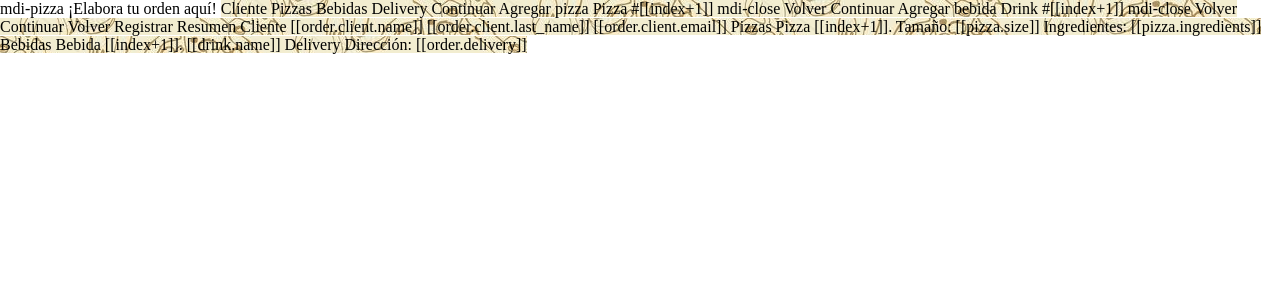
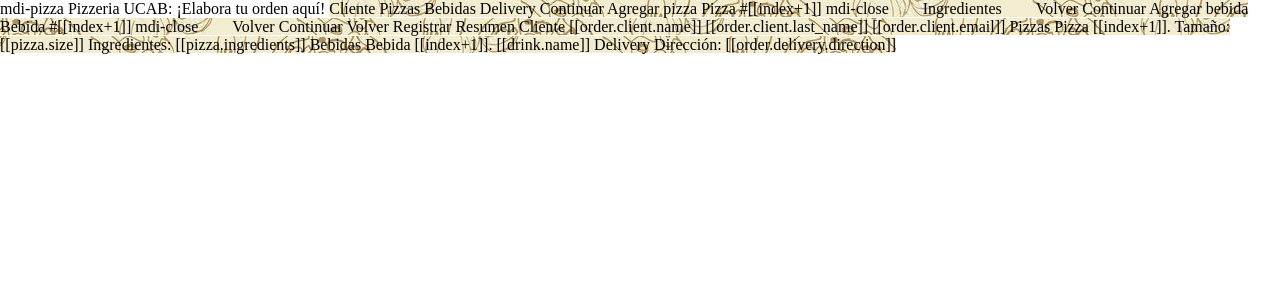
Before and after one commit to albasanchez/python-pizzeria, a Django app: template orders/templates/orders/index.html in a window 1280 px wide. Shown: the top 300 px of the page. Run offline with Django 3.2, Linux system fonts and the light colour scheme; the template is opened without the code that fills it, so the values that code supplies are empty; some libraries are stand-ins or nearby versions.

Commit message:
Realizando ajustes en el frontend

```diff
--- a/orders/static/orders/style.css
+++ b/orders/static/orders/style.css
@@ -14,3 +14,19 @@
 .add-button {
   margin-bottom: 15px;
 }
+
+.card-row {
+  padding: 0 15px;
+}
+
+.ingredient-checkbox {
+  max-height: 40px;
+}
+
+.checkbox-row {
+  padding-bottom: 0;
+}
+
+.delivery-row {
+  margin-top: 0 !important;
+}
--- a/orders/templates/orders/index.html
+++ b/orders/templates/orders/index.html
@@ -22,7 +22,7 @@
       <v-app>
         <v-app-bar app color="red darken-4" dark dense>
           <v-app-bar-nav-icon><v-icon>mdi-pizza</v-icon></v-app-bar-nav-icon>
-          <v-toolbar-title>¡Elabora tu orden aquí!</v-toolbar-title>
+          <v-toolbar-title>Pizzeria UCAB: ¡Elabora tu orden aquí!</v-toolbar-title>
         </v-app-bar>
         <v-main class="background">
           <v-container fluid>
@@ -114,7 +114,7 @@
                               <v-icon>mdi-close</v-icon>
                             </v-btn>
                           </v-card-title>
-                          <v-row>
+                          <v-row class="card-row">
                             <v-col>
                               <v-select
                                 v-model="order.pizzas[index].size"
@@ -127,9 +127,11 @@
                               ></v-select>
                             </v-col>
                           </v-row>
-                          <v-row>
-                            <v-col cols="4" v-for="(ingredient, ing_index) in available_ingredients" :key="ing_index">
+                          <v-card-title class="subtitle">Ingredientes</v-card-title>
+                          <v-row class="card-row">
+                            <v-col cols="3" v-for="(ingredient, ing_index) in available_ingredients" :key="ing_index">
                               <v-checkbox
+                                class="ingredient-checkbox"
                                 v-model="order.pizzas[index].ingredients"
                                 :label="ingredient.name"
                                 :value="ingredient.name"
@@ -165,13 +167,13 @@
                         </v-row>
                         <v-card v-for="(drink, index) in order.drinks" :key="index"  class="mb-12" color="grey lighten-3" elevation="0">
                           <v-card-title>
-                            Drink #[[index+1]]
+                            Bebida #[[index+1]]
                             <v-spacer></v-spacer>
                             <v-btn icon color="red darken-4" @click="order.drinks.splice(index, 1)">
                               <v-icon>mdi-close</v-icon>
                             </v-btn>
                           </v-card-title>
-                          <v-row>
+                          <v-row class="card-row">
                             <v-col>
                               <v-select
                                 v-model="order.drinks[index].name"
@@ -199,22 +201,22 @@
                       </v-stepper-content>
 
                       <v-stepper-content step="4">
-                        <v-row>
+                        <v-row class="checkbox-row">
                           <v-col>
                             <v-checkbox
                               v-model="checkbox_delivery"
-                              :label="'¿Desea agregar delivery por un precio de $'+ [[delivery_price]] + '?'"
+                              :label="'¿Desea agregar delivery por un precio de $'+ [[order.delivery.cost]] + '?'"
                             ></v-checkbox>
                           </v-col>
                         </v-row>
-                        <v-row v-if="checkbox_delivery">
+                        <v-row v-if="checkbox_delivery" class="delivery-row">
                           <v-col>
                             <v-textarea
                               name="direction"
                               filled
                               label="Dirección"
                               auto-grow
-                              v-model="order.delivery"
+                              v-model="order.delivery.direction"
                             ></v-textarea>
                           </v-col>
                         </v-row>
@@ -289,7 +291,7 @@
                     <v-card-title class="subtitle">Delivery</v-card-title>
                     <v-row>
                       <v-col>
-                        <v-card-text class="content">Dirección: [[order.delivery]]</v-card-text>
+                        <v-card-text class="content">Dirección: [[order.delivery.direction]]</v-card-text>
                       </v-col>
                     </v-row>
                   </span>
@@ -326,7 +328,6 @@
             // Order data
             checkbox_drink: false,
             checkbox_delivery: false,
-            delivery_price: 5,
             order: {
               client: {
                 name: '',
@@ -340,7 +341,10 @@
                 }
               ],
               drinks: [],
-              delivery: ""
+              delivery: {
+                direction: "",
+                cost: 5
+              }
             },
         },
         methods: {
```
